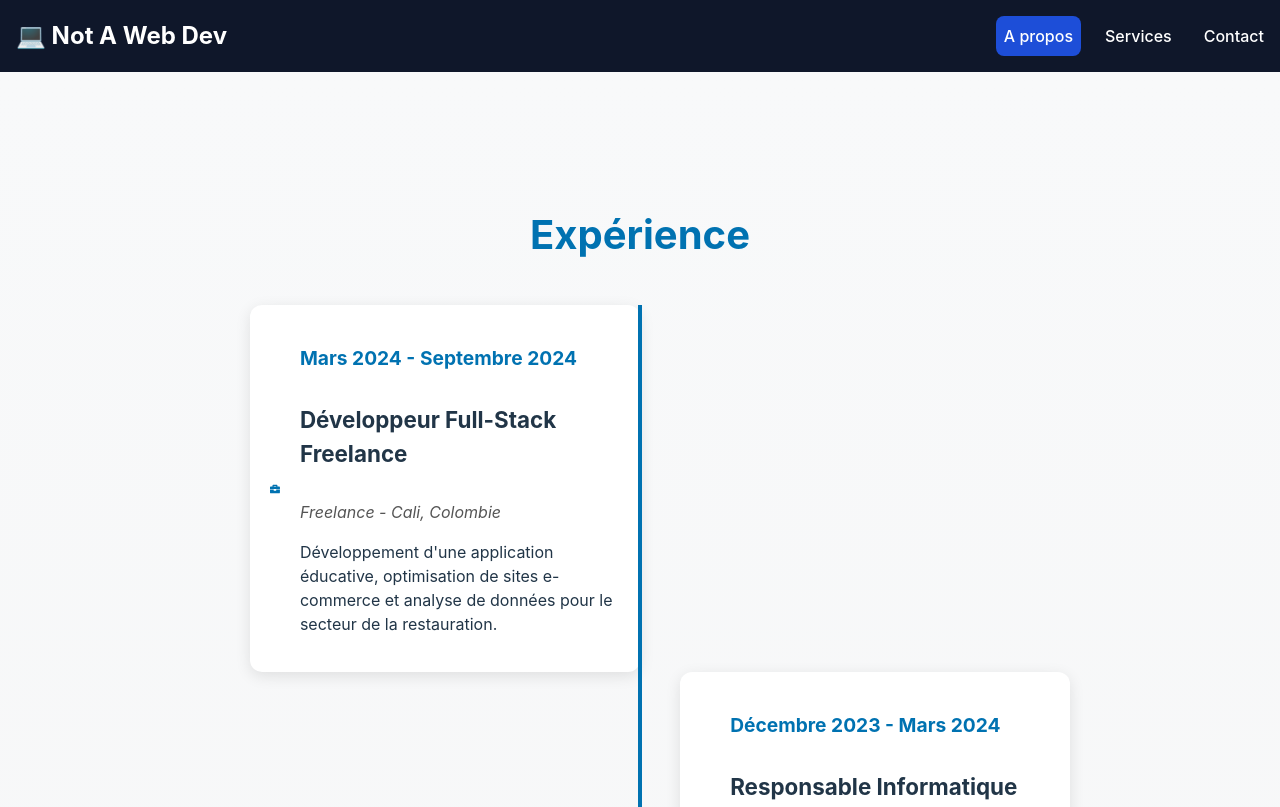
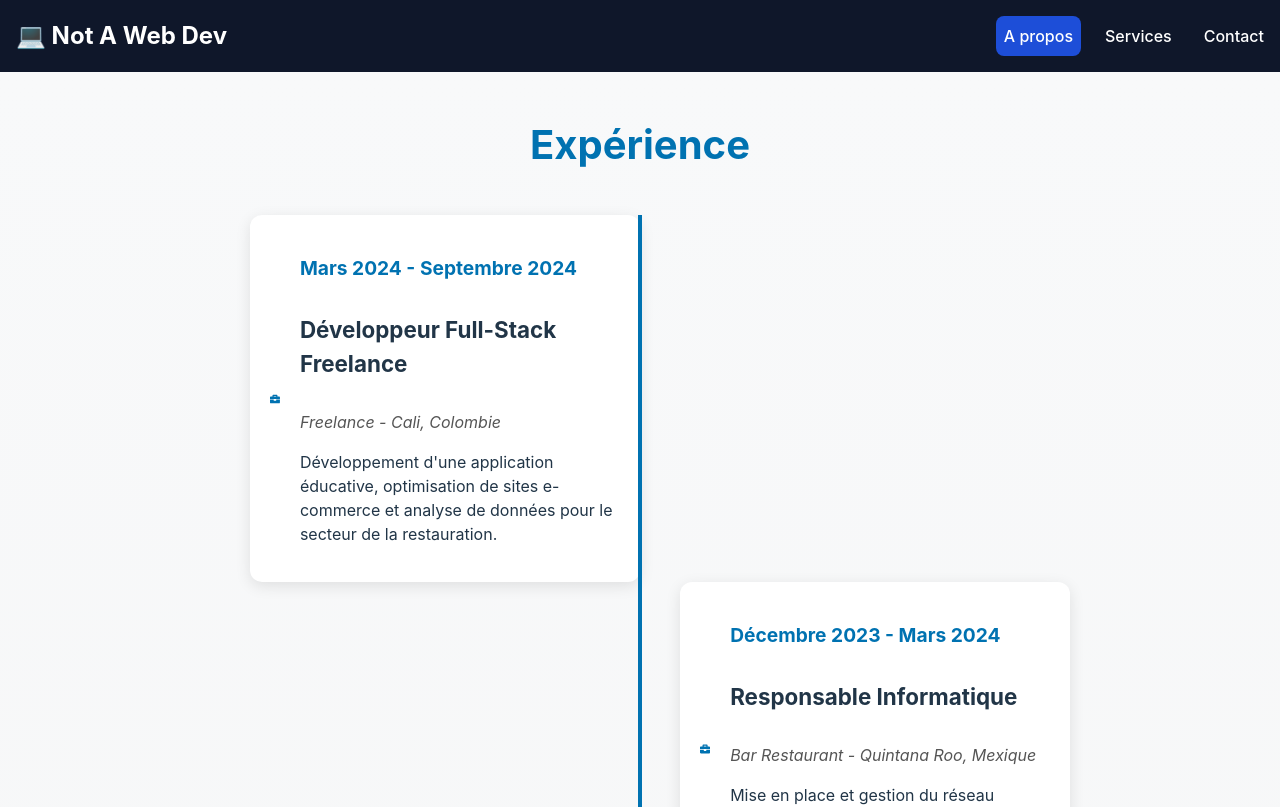
Before and after one commit to cvinciguer/portfolio-frontend, a React (Vite) app: page /portfolio-frontend/about in a window 1280 px wide. Shown: the top 807 px of the page. Built offline with nearby package versions, Linux system fonts and the light colour scheme.

Commit message:
PTF-015-Removing padding top from experience page title

```diff
--- a/src/pages/About/Experience.css
+++ b/src/pages/About/Experience.css
@@ -1,6 +1,8 @@
 /* Section Expérience */
 .experience-section {
   padding: 100px 20px;
+  padding-top: 10px;
+  padding-bottom: 100px;
   text-align: center;
   background: linear-gradient(to bottom, #f8f9fa, #f4f4f4);
   position: relative;
```
